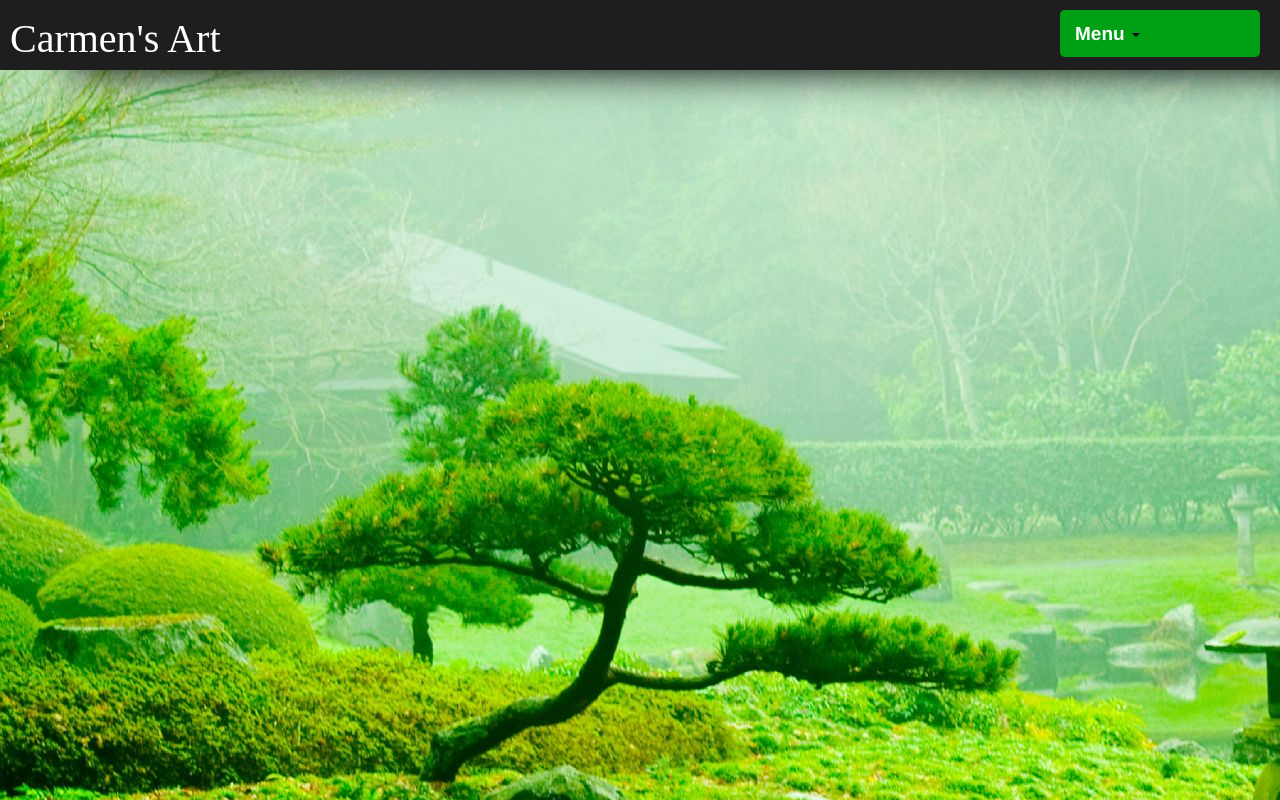
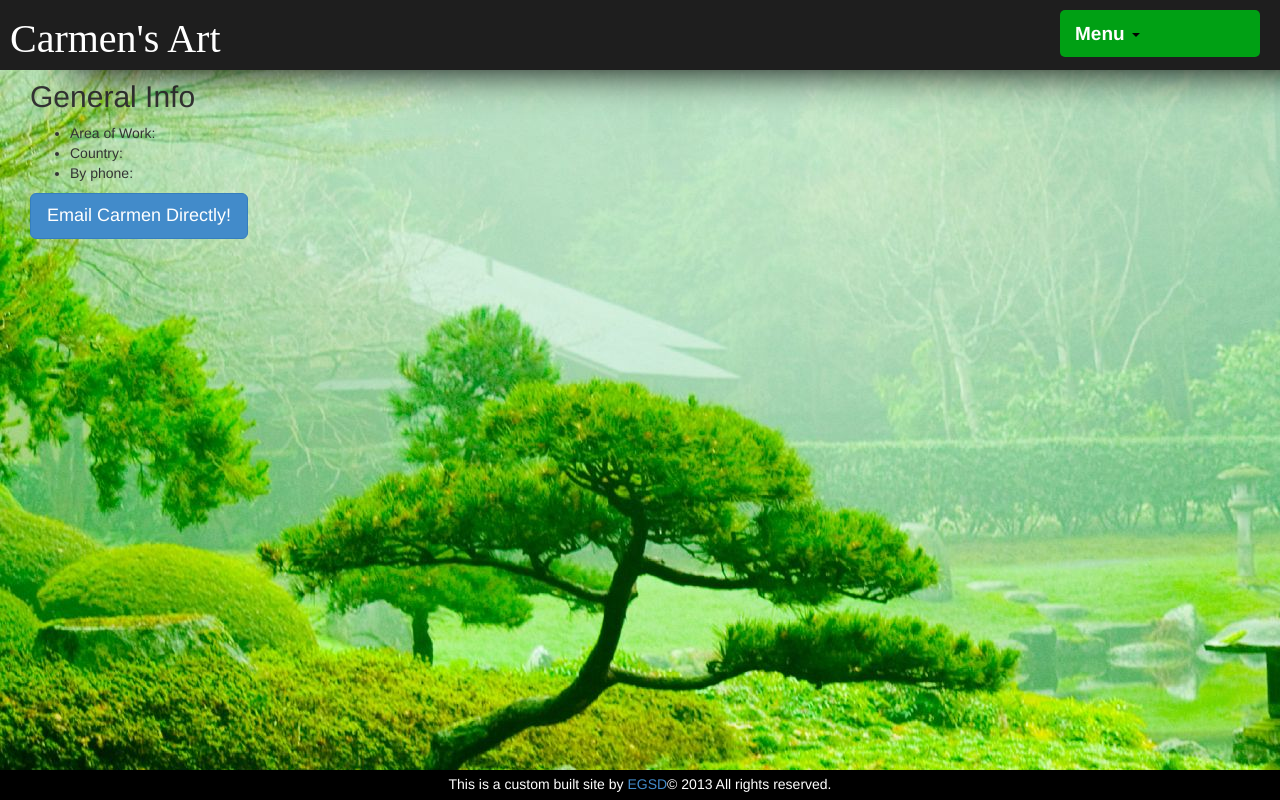
Before and after one commit to darkstiffler/boostrap_demo1, a plain HTML site: page contact.html in a window 1280 px wide. Drawn offline with nearby package versions, Linux system fonts and the light colour scheme; a web font is replaced by a local one.

Commit message:
add more contact info

```diff
--- a/contact.html
+++ b/contact.html
@@ -34,12 +34,19 @@
 		  </li>
 		</ul>
 	</div>
+	<div class="spacer"></div>
 
-	<div id="contact-form">
-		<a href="https://estiffelman.wufoo.com/forms/mfrl8so1fpae6z/" onclick="window.open(this.href,  null, 'height=577, width=680, toolbar=0, location=0, status=1, scrollbars=1, resizable=1'); return false">Please fill out my form.</a>
+	<div class="contact-form">
+		<h2>General Info</h2>
+			<ul>
+				<li>Area of Work:</li>
+				<li>Country:</li>
+				<li>By phone:</li>
+			</ul>
+		<a class="btn btn-lg btn-primary" href="https://estiffelman.wufoo.com/forms/mfrl8so1fpae6z/" onclick="window.open(this.href,  null, 'height=577, width=680, toolbar=0, location=0, status=1, scrollbars=1, resizable=1'); return false">Email Carmen Directly!</a>
 	</div>
 
-	<div class="footer">
+	<div class="footer-special">
 		<p>This is a custom built site by <a href="http://egsd.co">EGSD</a>&copy; 2013 All rights reserved.</p>
 	</div>
 </body>
--- a/css/main.css
+++ b/css/main.css
@@ -7,6 +7,9 @@ body {
 	background-image: url(../images/zengardenbig.jpg);
 	background-repeat: no-repeat;
 	background-height: 50px;
+}
+.contact-form {
+	margin: 30px;
 }
 .view-gallery {
 	position: relative;
```
